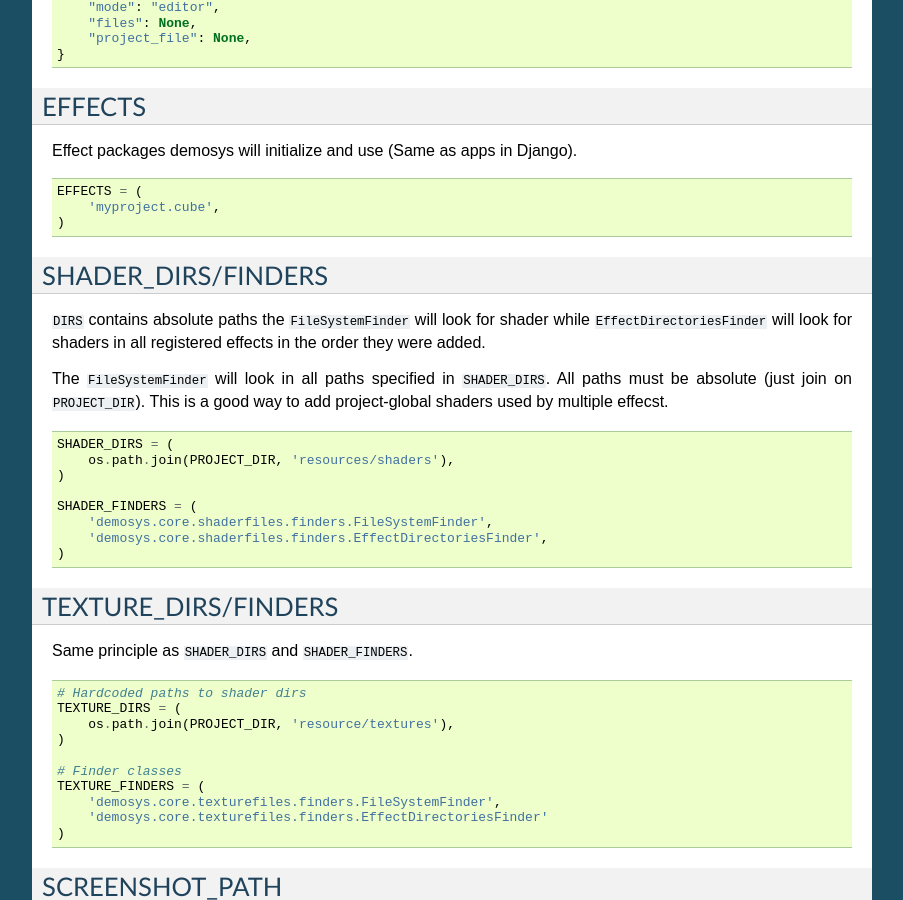
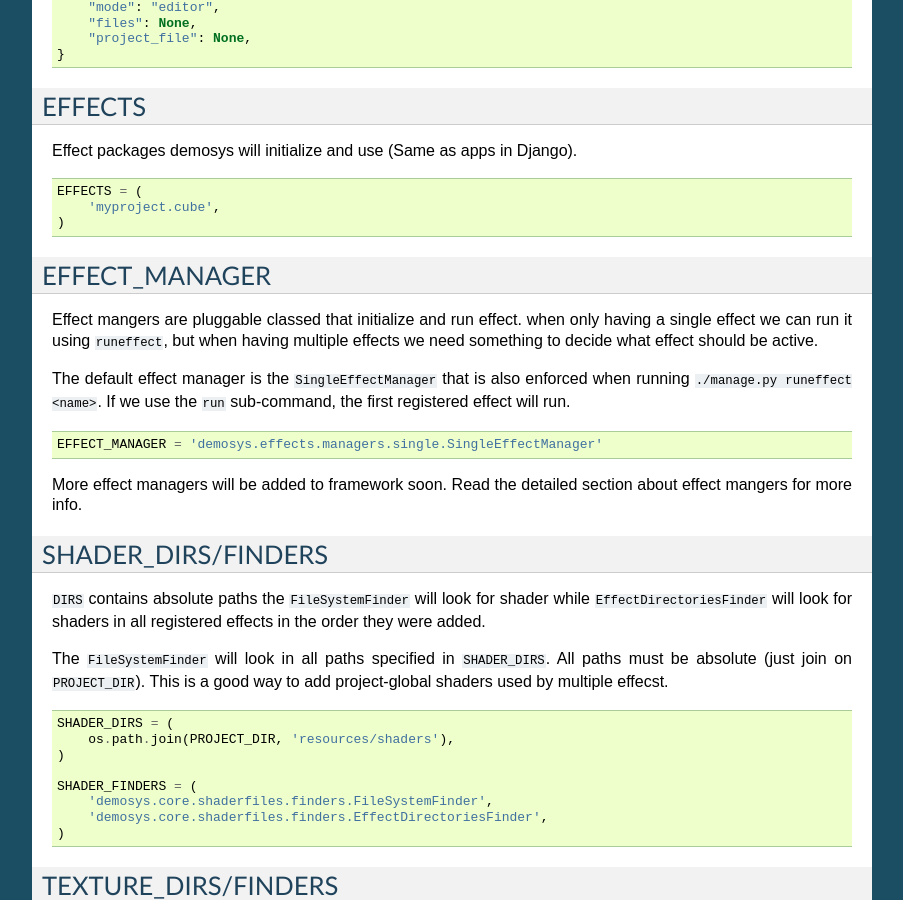
Before and after one commit to Contraz/demosys-py, a Sphinx documentation site: the page built from docs/source/settings.rst, in a window 1280 px wide and 900 px high, scrolled down 2094 px. Shown: the whole window, without its empty margins (198-1101 px from the left). Built offline with Sphinx 7.4.7, drawn with Linux system fonts in a browser that asks for light colours.

Commit message:
Docs: Mention EFFECT_MANAGER

```diff
--- a/docs/source/settings.rst
+++ b/docs/source/settings.rst
@@ -139,6 +139,25 @@
         'myproject.cube',
     )
 
+EFFECT_MANAGER
+^^^^^^^^^^^^^^
+
+Effect mangers are pluggable classed that initialize and run effect.
+when only having a single effect we can run it using ``runeffect``,
+but when having multiple effects we need something to decide what
+effect should be active.
+
+The default effect manager is the ``SingleEffectManager`` that is
+also enforced when running ``./manage.py runeffect <name>``.
+If we use the ``run`` sub-command, the first registered effect will run.
+
+.. code:: python
+
+    EFFECT_MANAGER = 'demosys.effects.managers.single.SingleEffectManager'
+
+More effect managers will be added to framework soon.
+Read the detailed section about effect mangers for more info.
+
 SHADER_DIRS/FINDERS
 ^^^^^^^^^^^^^^^^^^^
 
```
Also changed, not shown: TODO.md (+4 -1 lines).
